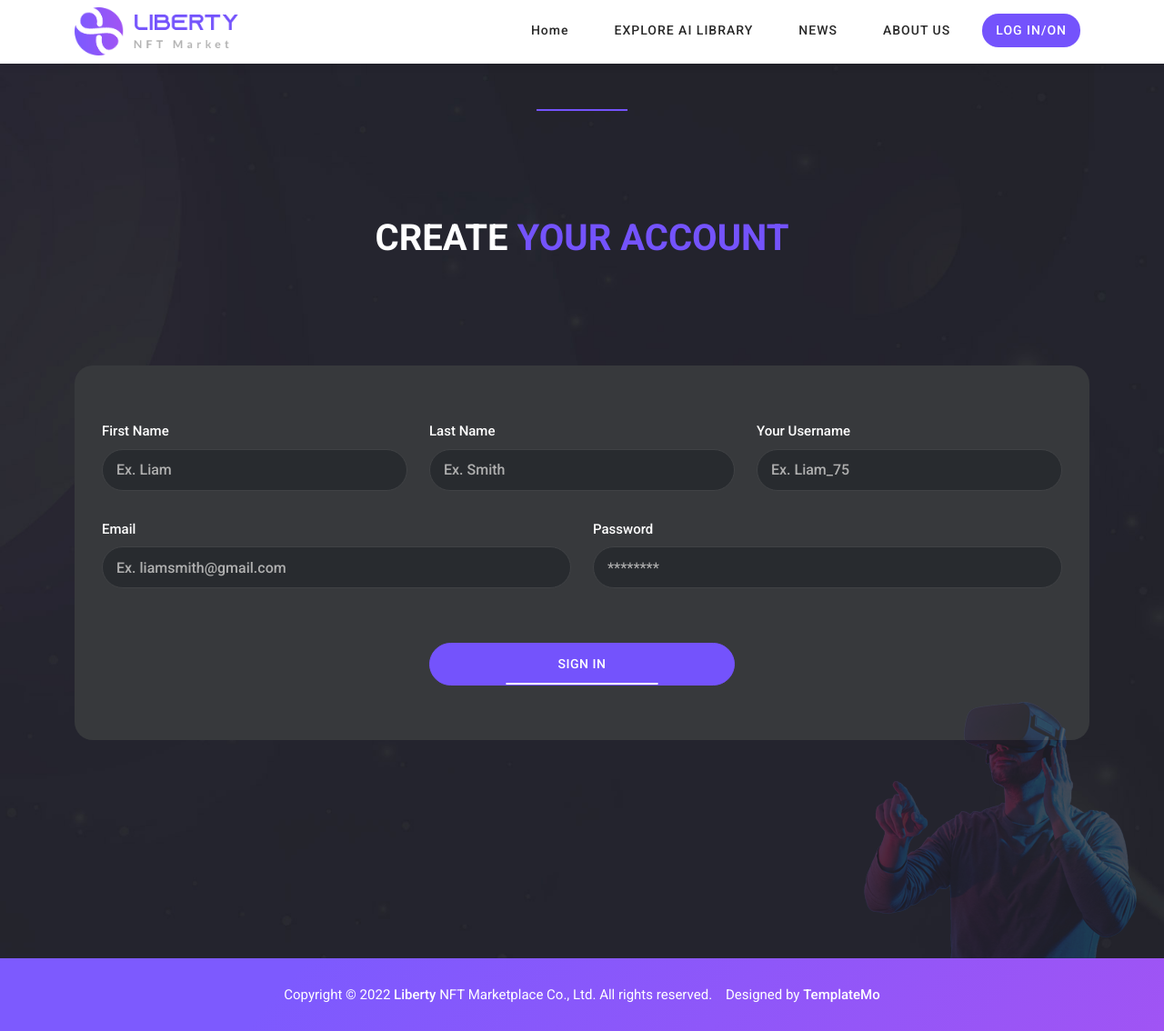
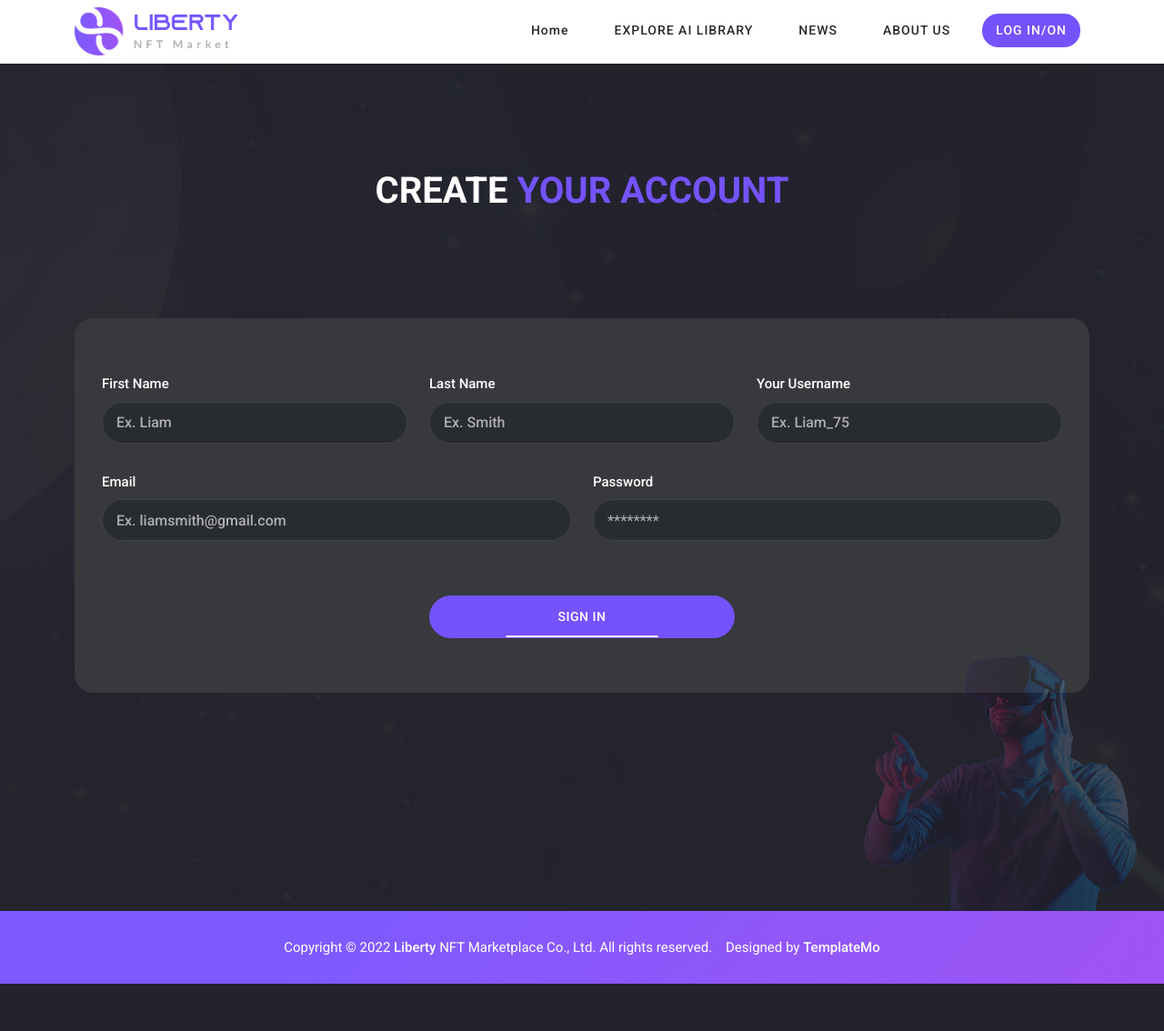
Before and after one commit to MariaPizzulli/Ai-website, a PHP site: page /create.html in a window 1280 px wide. Shown: the whole page at 91% size. After the commit the page ends 1082 px from the top, so only its background shows below. Run offline with PHP 8.4, Linux system fonts and the light colour scheme.

Commit message:
MODIFICA22

```diff
--- a/Ai_Library/assets/css/templatemo-liberty-market.css
+++ b/Ai_Library/assets/css/templatemo-liberty-market.css
@@ -232,7 +232,7 @@ section {
 }
 
 .section-heading h1 {
-  margin-top: 120px;
+  margin-top: 70px;
   line-height: 40px;
   font-size: 40px;
   font-weight: 700;
--- a/Ai_Library/create.html
+++ b/Ai_Library/create.html
@@ -100,7 +100,9 @@ https://templatemo.com/tm-577-liberty-market
       <div class="row">
         <div class="col-lg-12">
           <div class="section-heading">
+            <!--
             <div class="line-dec"></div>
+            -->
             <h1>CREATE <em>YOUR ACCOUNT</em></h1>
           </div>
         </div>
```
